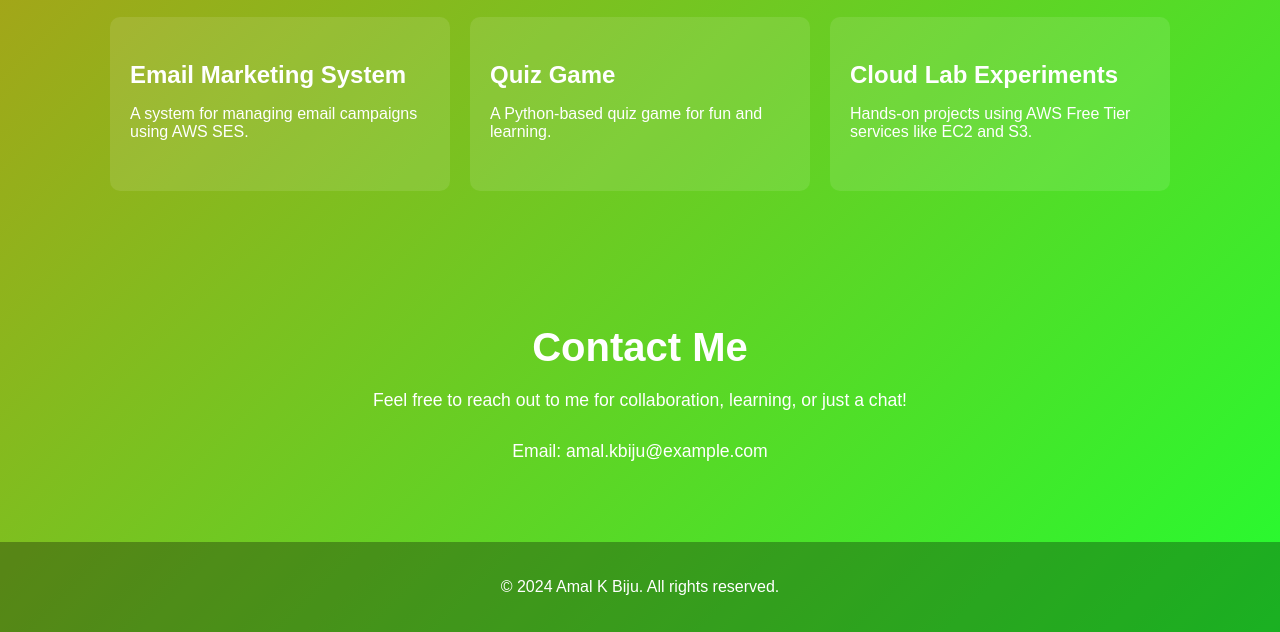
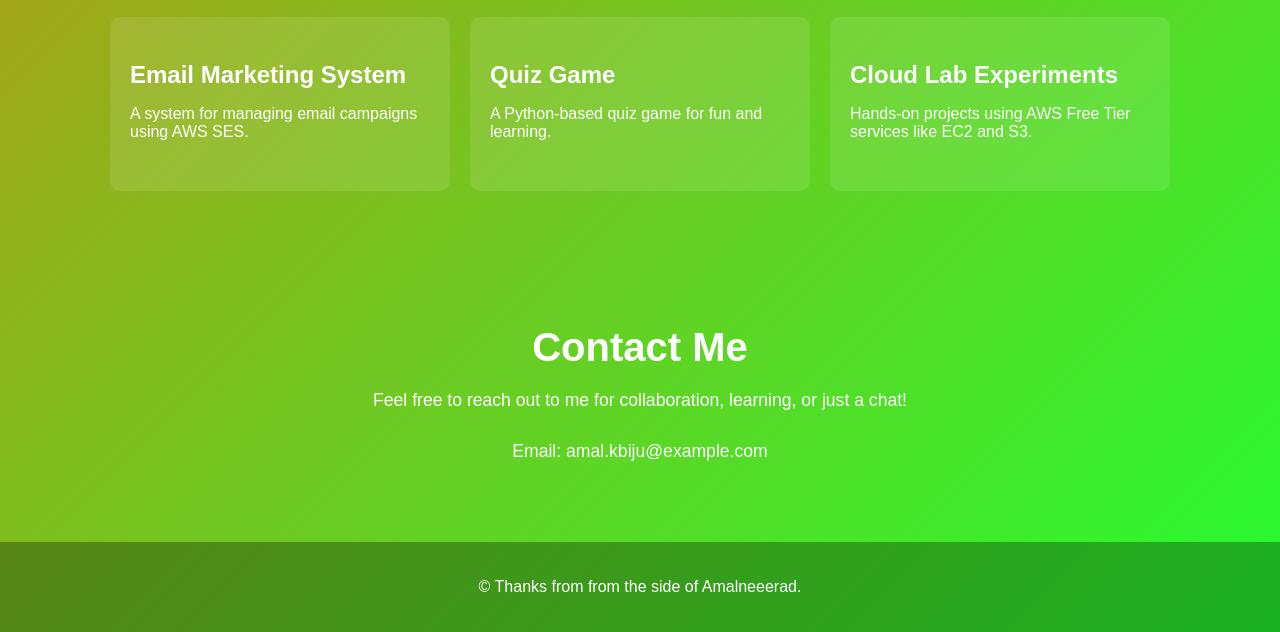
Before and after one commit to Amalkbiju2255/Website-demo, a plain HTML site: page index.html in a window 1280 px wide. Shown: the part 626-1258 px from the top of the page. Drawn offline with Linux system fonts and the light colour scheme.

Commit message:
modified code

```diff
--- a/index.html
+++ b/index.html
@@ -174,7 +174,7 @@
     </section>
 
     <footer>
-        <p>© 2024 Amal K Biju. All rights reserved.</p>
+        <p>© Thanks from from the side of Amalneeerad.</p>
     </footer>
 
 </body>
```
